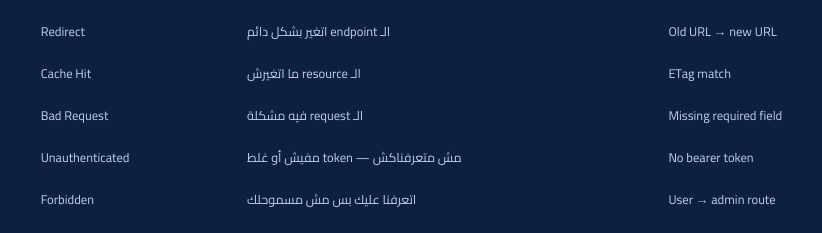
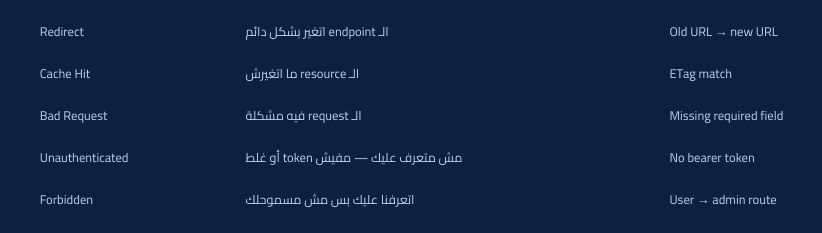
Before and after one commit to eslamar3y/rest-api-guide, a plain HTML site: page index.html in a window 1280 px wide. Shown: the part 2382-2615 px from the top of the page, 283-1105 px from the left. Drawn offline with Linux system fonts and the light colour scheme.

Commit message:
Fix Arabic translation for 401 Unauthorized message
Updated the Arabic translation for the 401 Unauthorized status message.

```diff
--- a/index.html
+++ b/index.html
@@ -943,7 +943,7 @@ footer {
         <tr><td><span class="s3xx">301 Moved</span></td><td>Redirect</td><td>الـ endpoint اتغير بشكل دائم</td><td>Old URL → new URL</td></tr>
         <tr><td><span class="s3xx">304 Not Modified</span></td><td>Cache Hit</td><td>الـ resource ما اتغيرش</td><td>ETag match</td></tr>
         <tr><td><span class="s4xx">400 Bad Request</span></td><td>Bad Request</td><td>الـ request فيه مشكلة</td><td>Missing required field</td></tr>
-        <tr><td><span class="s4xx">401 Unauthorized</span></td><td>Unauthenticated</td><td>مش متعرفناكش — token مفيش أو غلط</td><td>No bearer token</td></tr>
+        <tr><td><span class="s4xx">401 Unauthorized</span></td><td>Unauthenticated</td><td>مش متعرف عليك — مفيش token أو غلط</td><td>No bearer token</td></tr>
         <tr><td><span class="s4xx">403 Forbidden</span></td><td>Forbidden</td><td>اتعرفنا عليك بس مش مسموحلك</td><td>User → admin route</td></tr>
         <tr><td><span class="s4xx">404 Not Found</span></td><td>Not Found</td><td>الـ resource مش موجود</td><td>GET /users/999</td></tr>
         <tr><td><span class="s4xx">409 Conflict</span></td><td>Conflict</td><td>conflict مع الـ current state</td><td>Email already exists</td></tr>
```
